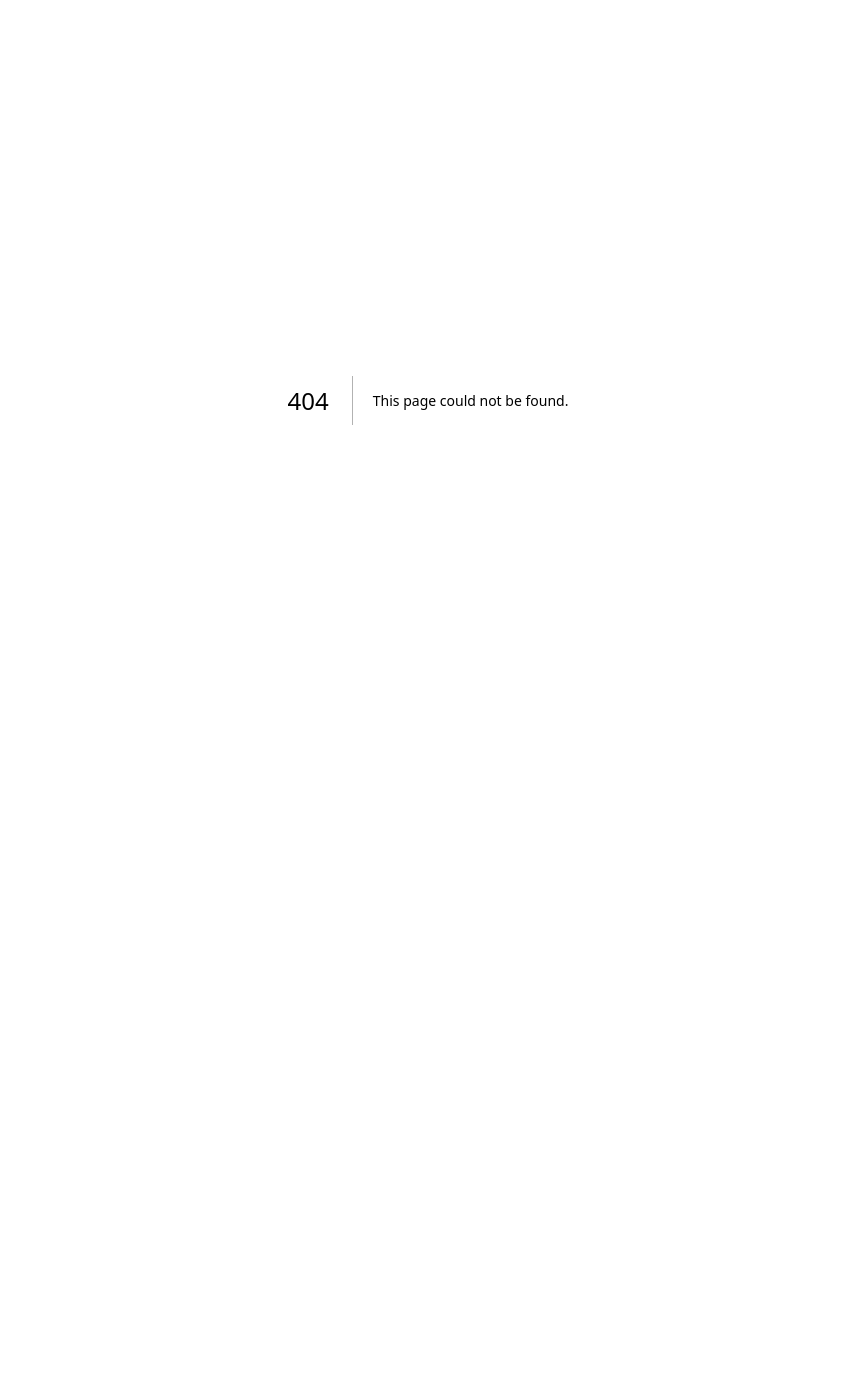
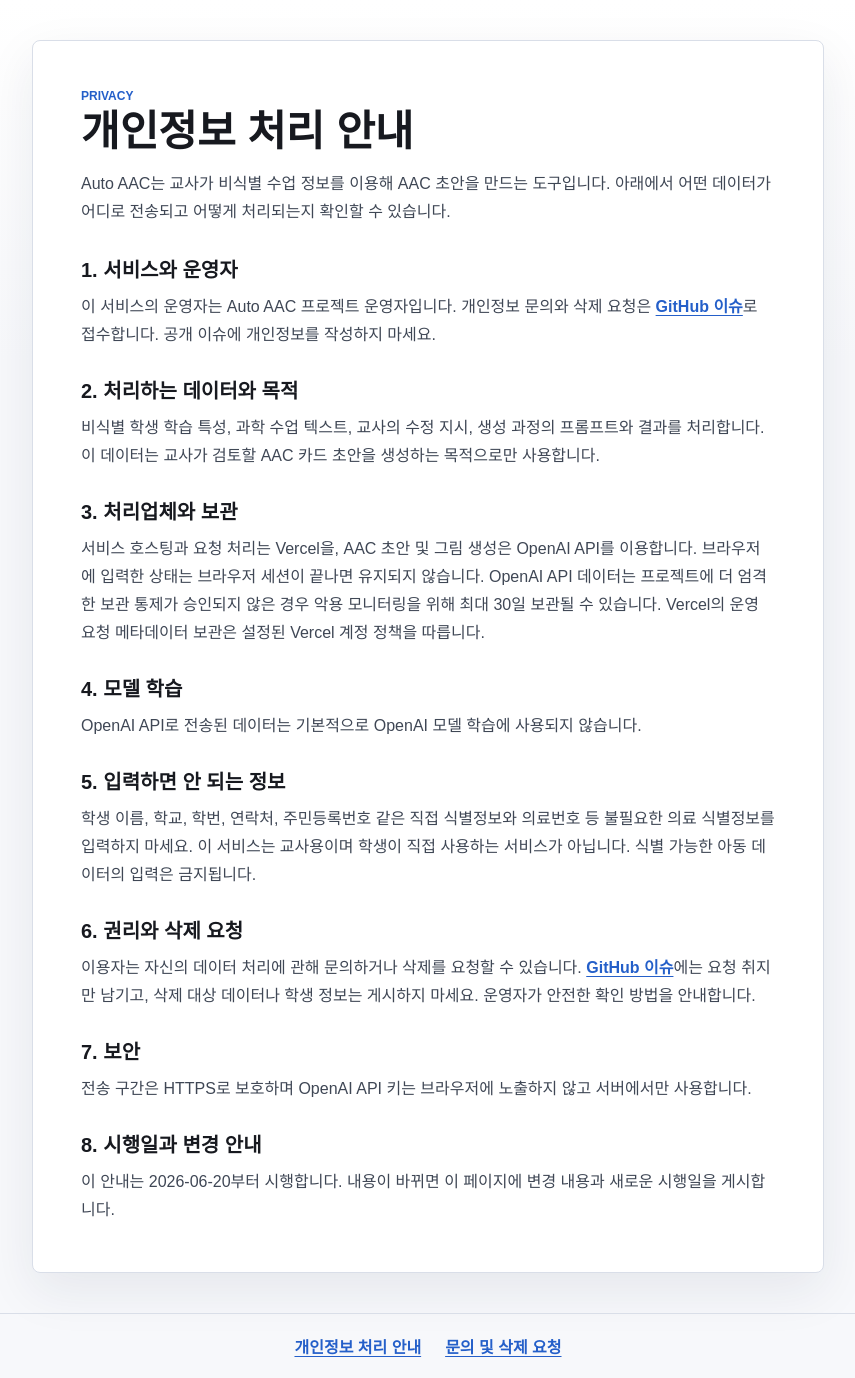
Before and after one commit to yangisu/Auto_AAC, a Next.js app: page /privacy in a window 1280 px wide. Before the commit this address had no page. Shown: the whole page, without its empty margins (212-1067 px from the left). Before the commit the page ends 800 px from the top, so only its background shows below. Built offline with nearby package versions, Linux system fonts and the light colour scheme.

Commit message:
Add teacher privacy acknowledgement

```diff
--- a/app/globals.css
+++ b/app/globals.css
@@ -34,6 +34,7 @@ body {
     var(--background);
   color: var(--foreground);
   font-family: Arial, "Apple SD Gothic Neo", "Malgun Gothic", sans-serif;
+  overflow-wrap: anywhere;
 }
 
 button,
@@ -62,7 +63,11 @@ textarea {
 .workspace {
   width: min(1420px, 100%);
   margin: 0 auto;
-  padding: 28px;
+  padding:
+    calc(28px + env(safe-area-inset-top))
+    calc(28px + env(safe-area-inset-right))
+    28px
+    calc(28px + env(safe-area-inset-left));
 }
 
 .tool-grid {
@@ -260,6 +265,56 @@ h2 {
   margin-top: 14px;
 }
 
+.privacy-disclosure {
+  display: grid;
+  gap: 9px;
+  margin-top: 14px;
+  padding: 14px;
+  color: #263f73;
+  background: var(--blue-soft);
+  border: 1px solid #bfd2f4;
+  border-radius: var(--radius);
+  font-size: 13px;
+  line-height: 1.55;
+}
+
+.privacy-disclosure p {
+  margin: 0;
+}
+
+.privacy-disclosure a,
+.app-footer a,
+.policy-card a {
+  color: var(--blue);
+  font-weight: 800;
+  text-underline-offset: 3px;
+}
+
+.privacy-checkbox {
+  display: flex;
+  align-items: center;
+  gap: 10px;
+  min-height: 48px;
+  width: fit-content;
+  max-width: 100%;
+  cursor: pointer;
+  font-weight: 800;
+}
+
+.privacy-checkbox input {
+  flex: 0 0 auto;
+  width: 24px;
+  height: 24px;
+  margin: 0;
+  accent-color: var(--blue);
+}
+
+.privacy-checkbox:focus-within {
+  border-radius: 4px;
+  outline: 3px solid var(--blue);
+  outline-offset: 3px;
+}
+
 .count-control {
   display: inline-flex;
   align-items: center;
@@ -300,10 +355,65 @@ h2 {
 }
 
 .primary-button {
+  min-height: 48px;
   min-width: 178px;
   padding: 0 18px;
   color: #fff;
   background: var(--blue);
+}
+
+.app-footer {
+  padding:
+    20px
+    calc(28px + env(safe-area-inset-right))
+    calc(20px + env(safe-area-inset-bottom))
+    calc(28px + env(safe-area-inset-left));
+  color: var(--muted);
+  border-top: 1px solid var(--line);
+}
+
+.app-footer nav {
+  display: flex;
+  justify-content: center;
+  flex-wrap: wrap;
+  gap: 12px 24px;
+}
+
+.policy-page {
+  width: min(840px, 100%);
+  margin: 0 auto;
+  padding:
+    calc(40px + env(safe-area-inset-top))
+    calc(24px + env(safe-area-inset-right))
+    40px
+    calc(24px + env(safe-area-inset-left));
+}
+
+.policy-card {
+  padding: clamp(22px, 5vw, 48px);
+  background: var(--panel);
+  border: 1px solid var(--line);
+  border-radius: var(--radius);
+  box-shadow: var(--shadow);
+}
+
+.policy-intro,
+.policy-card section p {
+  color: #3f4755;
+  line-height: 1.75;
+}
+
+.policy-intro {
+  margin: 16px 0 32px;
+  font-size: 16px;
+}
+
+.policy-card section + section {
+  margin-top: 30px;
+}
+
+.policy-card section p {
+  margin: 10px 0 0;
 }
 
 .secondary-button,
@@ -688,7 +798,11 @@ h2 {
 
 @media (max-width: 760px) {
   .workspace {
-    padding: 12px;
+    padding:
+      calc(12px + env(safe-area-inset-top))
+      calc(12px + env(safe-area-inset-right))
+      12px
+      calc(12px + env(safe-area-inset-left));
   }
 
   .field-grid,
@@ -726,6 +840,10 @@ h2 {
   .style-note {
     max-width: 100%;
   }
+
+  .privacy-checkbox {
+    width: 100%;
+  }
 }
 
 @media print {
@@ -745,6 +863,10 @@ h2 {
     display: none !important;
   }
 
+  .app-footer {
+    display: none !important;
+  }
+
   .workspace {
     width: 100%;
     padding: 0;
--- a/app/layout.tsx
+++ b/app/layout.tsx
@@ -1,4 +1,5 @@
 import type { Metadata } from "next";
+import { AppFooter } from "../components/AppFooter";
 import "./globals.css";
 
 export const metadata: Metadata = {
@@ -13,7 +14,10 @@ export default function RootLayout({
 }>) {
   return (
     <html lang="ko">
-      <body>{children}</body>
+      <body>
+        {children}
+        <AppFooter />
+      </body>
     </html>
   );
 }
--- a/app/page.tsx
+++ b/app/page.tsx
@@ -66,6 +66,7 @@ export default function Home() {
   const [steps, setSteps] = useState<StoryboardStep[]>([]);
   const [isLoading, setIsLoading] = useState(false);
   const [error, setError] = useState<string | null>(null);
+  const [privacyAcknowledged, setPrivacyAcknowledged] = useState(false);
   const [regeneratingStep, setRegeneratingStep] = useState<number | null>(null);
   const [regenerateErrors, setRegenerateErrors] = useState<Record<number, string>>({});
 
@@ -208,9 +209,11 @@ export default function Home() {
             requestedStepCount={requestedStepCount}
             isLoading={isLoading}
             error={error}
+            privacyAcknowledged={privacyAcknowledged}
             onStudentProfileChange={setStudentProfile}
             onScienceTextChange={setScienceText}
             onRequestedStepCountChange={setRequestedStepCount}
+            onPrivacyAcknowledgedChange={setPrivacyAcknowledged}
             onGenerate={handleGenerate}
             onLoadDemo={handleLoadDemo}
           />
--- /dev/null
+++ b/app/privacy/page.tsx
@@ -0,0 +1,90 @@
+const issuesUrl = "https://github.com/yangisu/Auto_AAC/issues";
+
+export default function PrivacyPage() {
+  return (
+    <main className="policy-page">
+      <article className="policy-card">
+        <p className="eyebrow">Privacy</p>
+        <h1>개인정보 처리 안내</h1>
+        <p className="policy-intro">
+          Auto AAC는 교사가 비식별 수업 정보를 이용해 AAC 초안을 만드는 도구입니다.
+          아래에서 어떤 데이터가 어디로 전송되고 어떻게 처리되는지 확인할 수 있습니다.
+        </p>
+
+        <section>
+          <h2>1. 서비스와 운영자</h2>
+          <p>
+            이 서비스의 운영자는 Auto AAC 프로젝트 운영자입니다. 개인정보 문의와
+            삭제 요청은 <a href={issuesUrl}>GitHub 이슈</a>로 접수합니다. 공개 이슈에
+            개인정보를 작성하지 마세요.
+          </p>
+        </section>
+
+        <section>
+          <h2>2. 처리하는 데이터와 목적</h2>
+          <p>
+            비식별 학생 학습 특성, 과학 수업 텍스트, 교사의 수정 지시, 생성 과정의
+            프롬프트와 결과를 처리합니다. 이 데이터는 교사가 검토할 AAC 카드 초안을
+            생성하는 목적으로만 사용합니다.
+          </p>
+        </section>
+
+        <section>
+          <h2>3. 처리업체와 보관</h2>
+          <p>
+            서비스 호스팅과 요청 처리는 Vercel을, AAC 초안 및 그림 생성은 OpenAI
+            API를 이용합니다. 브라우저에 입력한 상태는 브라우저 세션이 끝나면
+            유지되지 않습니다. OpenAI API 데이터는 프로젝트에 더 엄격한 보관
+            통제가 승인되지 않은 경우 악용 모니터링을 위해 최대 30일 보관될 수
+            있습니다. Vercel의 운영 요청 메타데이터 보관은 설정된 Vercel 계정
+            정책을 따릅니다.
+          </p>
+        </section>
+
+        <section>
+          <h2>4. 모델 학습</h2>
+          <p>
+            OpenAI API로 전송된 데이터는 기본적으로 OpenAI 모델 학습에 사용되지
+            않습니다.
+          </p>
+        </section>
+
+        <section>
+          <h2>5. 입력하면 안 되는 정보</h2>
+          <p>
+            학생 이름, 학교, 학번, 연락처, 주민등록번호 같은 직접 식별정보와
+            의료번호 등 불필요한 의료 식별정보를 입력하지 마세요. 이 서비스는
+            교사용이며 학생이 직접 사용하는 서비스가 아닙니다. 식별 가능한 아동
+            데이터의 입력은 금지됩니다.
+          </p>
+        </section>
+
+        <section>
+          <h2>6. 권리와 삭제 요청</h2>
+          <p>
+            이용자는 자신의 데이터 처리에 관해 문의하거나 삭제를 요청할 수
+            있습니다. <a href={issuesUrl}>GitHub 이슈</a>에는 요청 취지만 남기고,
+            삭제 대상 데이터나 학생 정보는 게시하지 마세요. 운영자가 안전한 확인
+            방법을 안내합니다.
+          </p>
+        </section>
+
+        <section>
+          <h2>7. 보안</h2>
+          <p>
+            전송 구간은 HTTPS로 보호하며 OpenAI API 키는 브라우저에 노출하지 않고
+            서버에서만 사용합니다.
+          </p>
+        </section>
+
+        <section>
+          <h2>8. 시행일과 변경 안내</h2>
+          <p>
+            이 안내는 2026-06-20부터 시행합니다. 내용이 바뀌면 이 페이지에
+            변경 내용과 새로운 시행일을 게시합니다.
+          </p>
+        </section>
+      </article>
+    </main>
+  );
+}
--- /dev/null
+++ b/components/AppFooter.tsx
@@ -0,0 +1,12 @@
+export function AppFooter() {
+  return (
+    <footer className="app-footer">
+      <nav aria-label="서비스 정책 및 지원">
+        <a href="/privacy">개인정보 처리 안내</a>
+        <a href="https://github.com/yangisu/Auto_AAC/issues">
+          문의 및 삭제 요청
+        </a>
+      </nav>
+    </footer>
+  );
+}
```
Also changed, not shown: components/InputPanel.tsx (+22 -0 lines), 1 other file (tests, documents, lock files or other folders).
